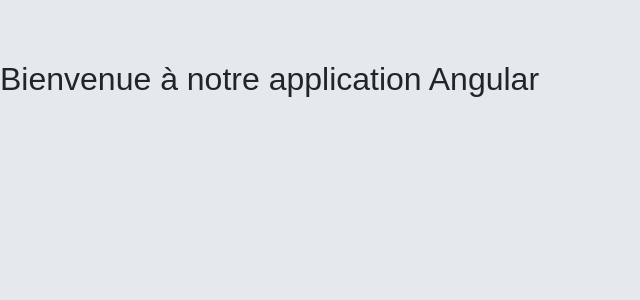
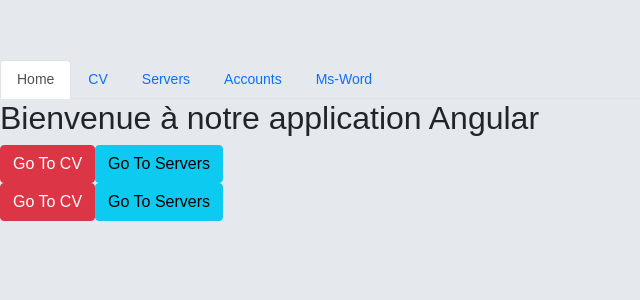
Before and after one commit to n2sy/Orange-giz, an Angular app: page / in a window 1280 px wide. Shown: the top 300 px of the page, without its empty margins (0-640 px from the left). Built offline with nearby package versions, Linux system fonts and the light colour scheme.

Commit message:
add infos

```diff
--- a/src/app/app.component.html
+++ b/src/app/app.component.html
@@ -1,5 +1,5 @@
 <!-- <h2>Je suis le AppComponent</h2>
 <app-first></app-first> -->
 <!-- <app-home-account></app-home-account> -->
-
+<app-navbar></app-navbar>
 <router-outlet></router-outlet>
--- a/src/app/app.module.ts
+++ b/src/app/app.module.ts
@@ -23,6 +23,8 @@
 import { RecruterComponent } from './recruter/recruter.component';
 import { HomeComponent } from './home/home.component';
 import { ORANGE_ROUTING } from './app.routing';
+import { NavbarComponent } from './navbar/navbar.component';
+import { InfosComponent } from './infos/infos.component';
 
 @NgModule({
   declarations: [
@@ -45,6 +47,8 @@
     NoImagePipe,
     RecruterComponent,
     HomeComponent,
+    NavbarComponent,
+    InfosComponent,
   ],
   imports: [BrowserModule, FormsModule, ORANGE_ROUTING],
   providers: [FirstService],
--- a/src/app/app.routing.ts
+++ b/src/app/app.routing.ts
@@ -2,12 +2,16 @@
 import { HomeAccountComponent } from './accounts/home-account/home-account.component';
 import { CvComponent } from './cv/cv.component';
 import { HomeComponent } from './home/home.component';
+import { InfosComponent } from './infos/infos.component';
 import { MsWordComponent } from './ms-word/ms-word.component';
+import { ServersComponent } from './servers/servers.component';
 
 let myRoutes: Routes = [
   { path: '', component: HomeComponent },
   { path: 'cv', component: CvComponent },
+  { path: 'cv/:id', component: InfosComponent },
   { path: 'accounts', component: HomeAccountComponent },
+  { path: 'servers', component: ServersComponent },
   { path: 'ms-word', component: MsWordComponent },
 ];
 
--- a/src/app/home/home.component.html
+++ b/src/app/home/home.component.html
@@ -1 +1,9 @@
 <h2>Bienvenue à notre application Angular</h2>
+
+<button (click)="goToCv()" class="btn btn-danger">Go To CV</button>
+<button (click)="goToServers()" class="btn btn-info">Go To Servers</button>
+
+<br>
+
+<button routerLink="/cv" class="btn btn-danger">Go To CV</button>
+<button [routerLink]="['servers']" class="btn btn-info">Go To Servers</button>
--- a/src/app/home/home.component.ts
+++ b/src/app/home/home.component.ts
@@ -1,15 +1,21 @@
 import { Component, OnInit } from '@angular/core';
+import { Router } from '@angular/router';
 
 @Component({
   selector: 'app-home',
   templateUrl: './home.component.html',
-  styleUrls: ['./home.component.css']
+  styleUrls: ['./home.component.css'],
 })
 export class HomeComponent implements OnInit {
+  constructor(private router: Router) {}
 
-  constructor() { }
+  ngOnInit(): void {}
 
-  ngOnInit(): void {
+  goToCv() {
+    this.router.navigateByUrl('/cv');
   }
 
+  goToServers() {
+    this.router.navigate(['servers']);
+  }
 }
--- /dev/null
+++ b/src/app/infos/infos.component.html
@@ -0,0 +1,4 @@
+<p>infos works!</p>
+<h1> {{ myId }} </h1>
+
+<a [routerLink]="['/cv', '2']">Go to id : 2</a>
--- /dev/null
+++ b/src/app/infos/infos.component.ts
@@ -0,0 +1,23 @@
+import { Component, OnInit } from '@angular/core';
+import { ActivatedRoute, ParamMap } from '@angular/router';
+
+@Component({
+  selector: 'app-infos',
+  templateUrl: './infos.component.html',
+  styleUrls: ['./infos.component.css'],
+})
+export class InfosComponent implements OnInit {
+  myId;
+  constructor(private actRoute: ActivatedRoute) {}
+
+  ngOnInit(): void {
+    //this.myId = this.actRoute.snapshot.paramMap.get('id');
+    //this.myId = this.actRoute.snapshot.params['id'];
+
+    this.actRoute.paramMap.subscribe({
+      next: (p: ParamMap) => {
+        this.myId = p.get('id');
+      },
+    });
+  }
+}
--- /dev/null
+++ b/src/app/navbar/navbar.component.html
@@ -0,0 +1,19 @@
+<ul class="nav nav-tabs">
+    <li class="nav-item">
+        <a class="nav-link" aria-current="page" routerLink="/" routerLinkActive="active"
+            [routerLinkActiveOptions]="{exact : true}">Home</a>
+    </li>
+    <li class="nav-item">
+        <a class="nav-link" [routerLink]="['cv']" routerLinkActive="active">CV</a>
+    </li>
+    <li class="nav-item">
+        <a class="nav-link" [routerLink]="['servers']" routerLinkActive="active">Servers</a>
+    </li>
+    <li class="nav-item">
+        <a class="nav-link" [routerLink]="['accounts']" routerLinkActive="active">Accounts</a>
+    </li>
+    <li class="nav-item">
+        <a class="nav-link" [routerLink]="['ms-word']" routerLinkActive="active">Ms-Word</a>
+    </li>
+
+</ul>
--- /dev/null
+++ b/src/app/navbar/navbar.component.ts
@@ -0,0 +1,15 @@
+import { Component, OnInit } from '@angular/core';
+
+@Component({
+  selector: 'app-navbar',
+  templateUrl: './navbar.component.html',
+  styleUrls: ['./navbar.component.css']
+})
+export class NavbarComponent implements OnInit {
+
+  constructor() { }
+
+  ngOnInit(): void {
+  }
+
+}
```
Also changed, not shown: src/app/infos/infos.component.css (added), src/app/navbar/navbar.component.css (added), 2 other files (tests, documents, lock files or other folders).
